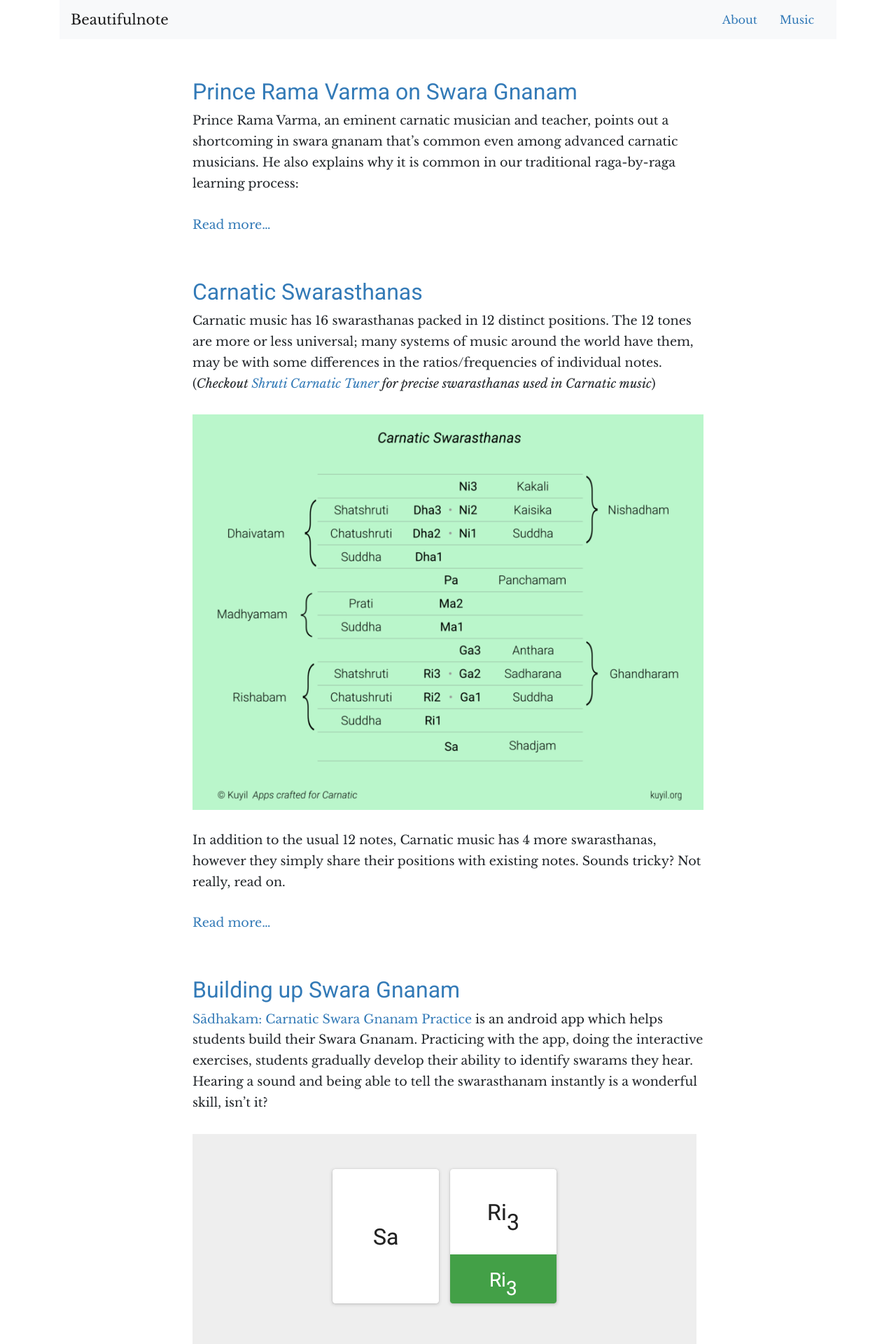
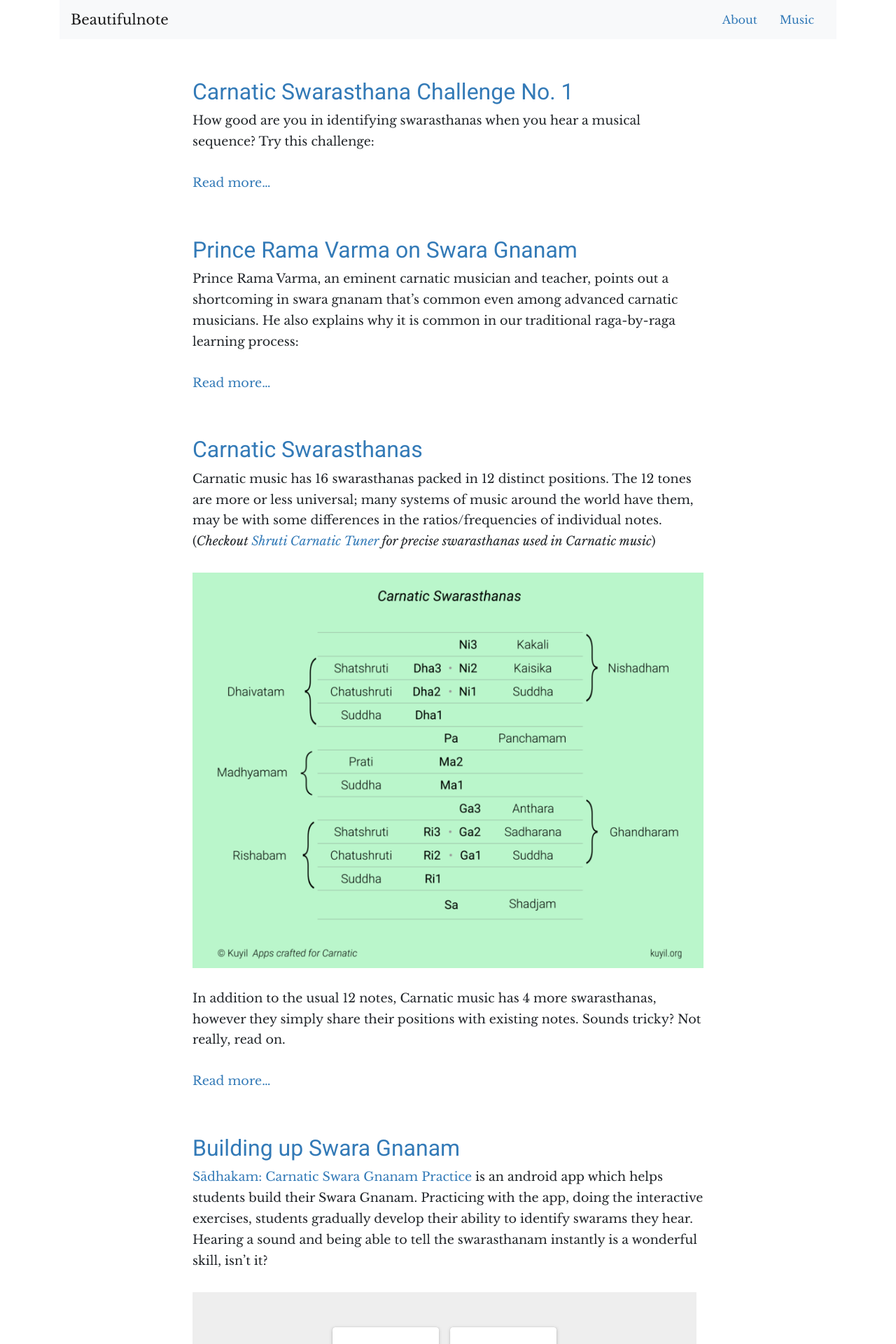
Before and after one commit to ananthp/beautifulnote, a Jekyll site: the page built from index.html, in a window 1280 px wide. Shown: the top 1920 px of the page at 70% size. Built offline with Jekyll 4.4.1, drawn with Linux system fonts in a browser that asks for light colours.

Commit message:
new post: swarasthana challenge no. 1

```diff
--- /dev/null
+++ b/blog/_posts/2019-07-18-carnatic-swarasthana-challenge-1.markdown
@@ -0,0 +1,31 @@
+---
+title: Carnatic Swarasthana Challenge No. 1
+layout: post
+---
+
+How good are you in identifying swarasthanas when you hear a musical sequence? Try this challenge:
+
+<div class="embed-responsive embed-responsive-16by9 mb-3">
+  <iframe class='embed-responsive-item' src="https://www.youtube-nocookie.com/embed/03OLXU-ei70" frameborder="0" allow="accelerometer; autoplay; encrypted-media; gyroscope; picture-in-picture" allowfullscreen></iframe>
+</div>
+
+### Why is this important?
+
+This is just one of the many challenges from our [Sadhakam](https://play.google.com/store/apps/details?id=org.kuyil.sadhakam) app. The exercise having this challenge, works out all combinations of <i>Ri</i> and <i>Ga</i> thoroughly.
+
+There are six valid combinations of <i>Ri</i> and <i>Ga</i> in Carnatic music (and very similarly there are six combinations of <i>Dha</i> and <i>Ni</i>). Cycles of <i>Ri</i>-<i>Ga</i> combinations and <i>Dha</i>-<i>Ni</i> combinations are the basis of the <i>72 Melakartha scheme</i>, which is one of the backbones of our raga system.
+
+So, it is critical that every student masters these combinations. [Sadhakam](https://play.google.com/store/apps/details?id=org.kuyil.sadhakam) app provides a rigorous yet easy way to build this skill.
+
+### Answer
+
+If you are fuzzy about Carnatic swarasthana numbering, read <a href='{{ site.base_url }}{% post_url /blog/2017-12-03-carnatic-swarasthanas %}'>this post</a> before checking the answer.
+
+<button class='btn btn-primary' type='button' data-toggle='collapse' data-target='#answer' aria-expanded='false' aria-controls='answer'>See Answer</button>
+
+<div class='collapse' id='answer'>
+  <div class='card card-body'>
+    <p>The sequence you heard is <i>Sa <i>Ri</i><sub>3</sub> <i>Ga</i><sub>3</sub></i>. That is, <i>Shadjam</i> - <i>Shatshruti <i>Ri</i>shabam</i> - <i>Anthara Ghandharam</i>.</p>
+    <p class='no-trailing-space'>This combination popularly occurs in <i>Nata Ragam</i>.</p>
+  </div>
+</div>
--- a/css/site_theme.sass
+++ b/css/site_theme.sass
@@ -10,6 +10,10 @@ p
   padding-bottom: 0.8rem
   line-height: 1.7
   font-size: 1.1rem
+
+  & + .no-trailing-space
+    padding-bottom: 0px
+    margin-bottom: 0px
 
 h1, h2, h3, h4
   font-family: 'Roboto', sans-serif
```
